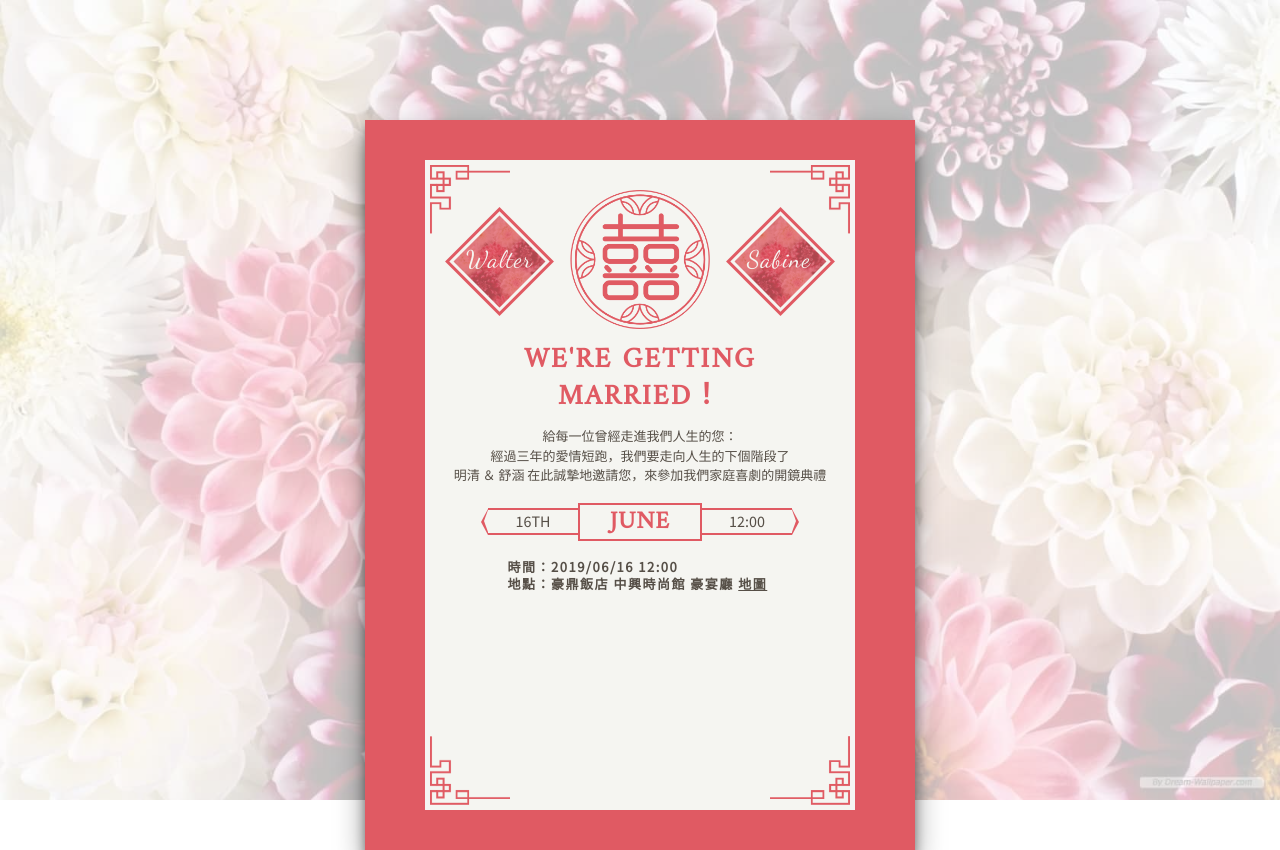
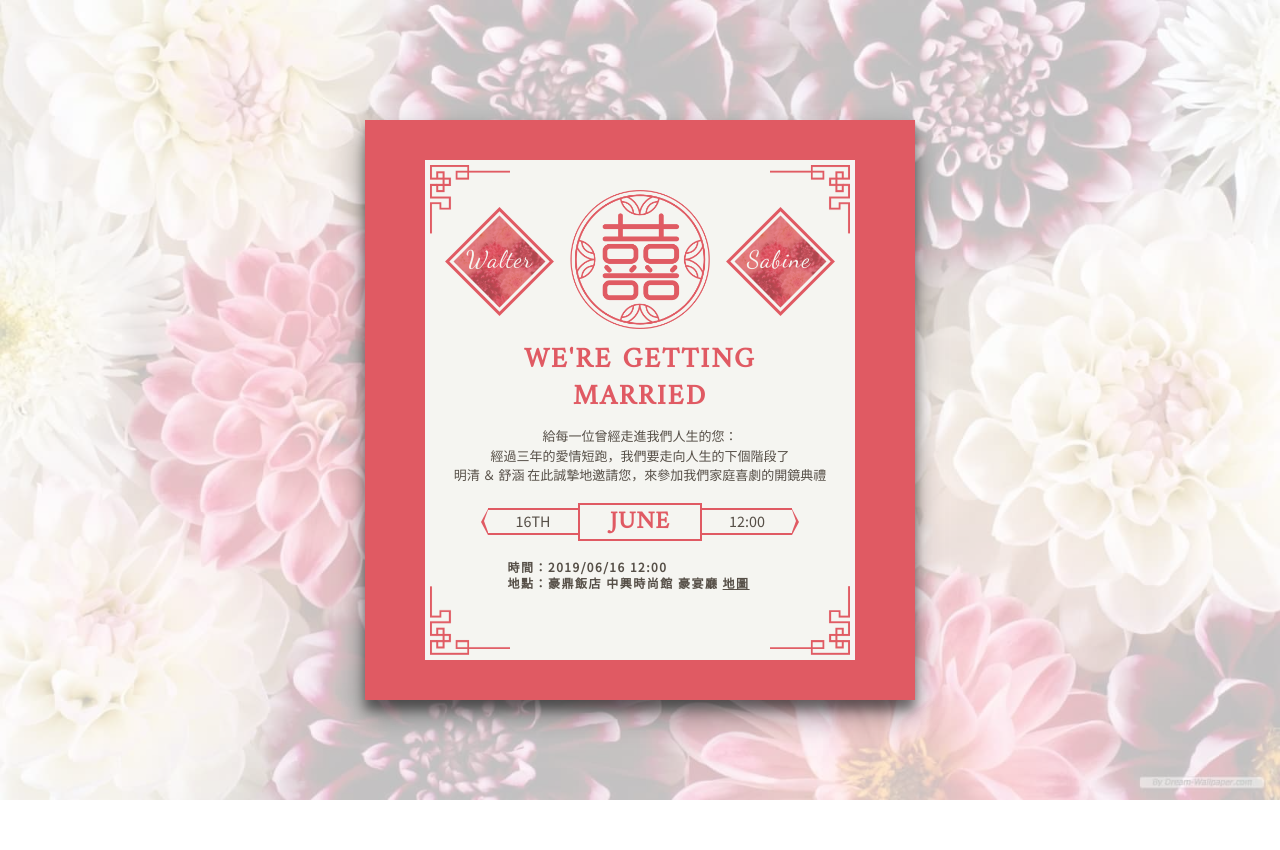
Before and after one commit to sabine1123/invitation, a website: page index.html in a window 1280 px wide. After the commit the page ends 800 px from the top, so only its background shows below. Drawn offline with nearby package versions, Linux system fonts and the light colour scheme.

Commit message:
try 12px info

```diff
--- a/index.html
+++ b/index.html
@@ -31,7 +31,7 @@
                         <span>Sabine</span>
                     </div>
                 </div>
-                <h1 class="title">WE'RE GETTING MARRIED！</h1>
+                <h1 class="title">WE'RE GETTING MARRIED</h1>
                 <div class="description">
                     <ul>
                         <li>給每一位曾經走進我們人生的您：</li>
--- a/style.scss
+++ b/style.scss
@@ -46,7 +46,7 @@ body {
     }
     .content {
         max-width: 440px;
-        height: 650px;
+        height: 500px;
         background-color:  $c-sub;
         position: relative;
         .decWrap {
@@ -244,7 +244,7 @@ body {
         }
     }
     .info {
-        font-size: 13px;
+        font-size: 12px;
         margin: 18px auto;
         max-width: 265px;
         font-family: 'Noto Sans TC', sans-serif;
```
Also changed, not shown: style.css.
